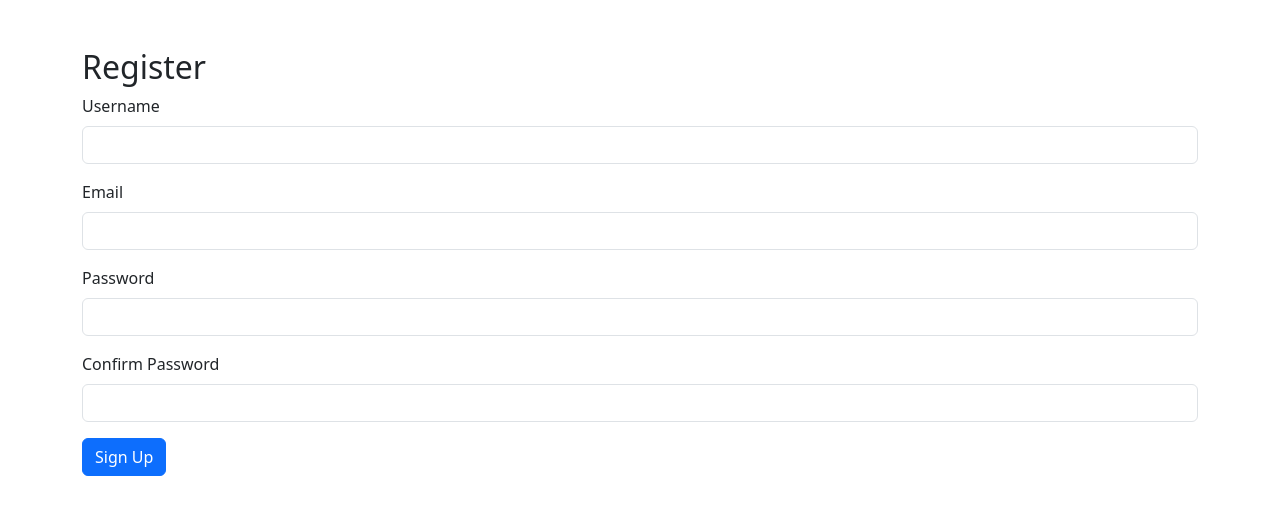
After one commit to brianngumbau/stock_market_tracker, a Flask app: page /register in a window 1280 px wide. The commit adds this page. Shown: the top 515 px of the page. Run offline with Flask 3, Linux system fonts and the light colour scheme.

Commit message:
user registration and authentication

```diff
--- a/app.py
+++ b/app.py
@@ -1,16 +1,53 @@
-from flask import Flask, jsonify, request, render_template
+from flask import Flask, jsonify, request, render_template, redirect, url_for, flash
 from pymongo import MongoClient
 from stock_api import get_stock_data
+from dotenv import load_dotenv
+import os
+from forms import RegistrationForm, LoginForm
+import bcrypt
+
+load_dotenv
 
 app = Flask(__name__)
+app.config['SECRET_KEY'] = os.getenv('SECRET_KEY')
 
-client = MongoClient("mongodb://localhost:27017/")
+client = MongoClient(os.getenv("MONGO_URI"))
 db = client['stock_market_tracker']
 stocks_collection = db['stocks']
+users_collection = db['users']
+
+@app.route('/register', methods=['GET', 'POST'])
+def register():
+    form = RegistrationForm()
+    if form.validate_on_submit():
+        hashed_password = bcrypt.hashpw(form.password.data.encode('utf-8'), bcrypt.gensalt())
+        user_data = {
+            "username": form.username.data,
+            "email": form.email.data,
+            "password": hashed_password.decode('utf-8')
+        }
+        users_collection.insert_one(user_data)
+        flash("Your account has been created!", 'success')
+        return redirect(url_for('login'))
+    return render_template('register.html', form=form)
+
+
+@app.route('/login', methods=['GET', 'POST'])
+def login():
+    form = LoginForm()
+    if form.validate_on_submit():
+        user = users_collection.find_one({"email": form.email.data})
+        if user and bcrypt.checkpw(form.password.data.encode('utf-8'), user['password'].encode('utf-8')):
+            flash('Login successful!', 'success')
+            return redirect(url_for('home'))
+        else:
+            flash('Login unsuccessful. Please check your email and password', 'danger')
+    return render_template('login.html', form=form)
 
 @app.route('/')
 def home():
     return render_template('home.html')
+
 
 @app.route('/search', methods=['POST'])
 def search_stock():
--- /dev/null
+++ b/forms.py
@@ -0,0 +1,16 @@
+from flask_wtf import FlaskForm
+from wtforms import StringField, PasswordField, SubmitField
+from wtforms.validators import DataRequired, Email, EqualTo
+
+class RegistrationForm(FlaskForm):
+    username = StringField('Username', validators=[DataRequired()])
+    email = StringField('Email', validators=[DataRequired(), Email()])
+    password = PasswordField('Password', validators=[DataRequired()])
+    confirm_password = PasswordField('Confirm Password', validators=[DataRequired(), EqualTo('password')])
+    submit = SubmitField('Sign Up')
+
+
+class LoginForm(FlaskForm):
+    email = StringField('Email', validators=[DataRequired(), Email()])
+    password = PasswordField('Password', validators=[DataRequired()])
+    submit = SubmitField('Login')
--- /dev/null
+++ b/templates/register.html
@@ -0,0 +1,36 @@
+<!DOCTYPE html>
+<html lang="en">
+<head>
+    <meta charset="UTF-8">
+    <meta name="viewport" content="width=device-width, initial-scale=1.0">
+    <title>Register</title>
+    <link href="https://cdn.jsdelivr.net/npm/bootstrap@5.3.3/dist/css/bootstrap.min.css" rel="stylesheet">
+</head>
+<body>
+    <div class="container mt-5">
+        <h2>Register</h2>
+        <form method="POST" action="{{ url_for('register') }}">
+            {{ form.hidden_tag() }}
+            <div class="mb-3">
+                {{ form.username.label(class="form-label") }}
+                {{ form.username(class="form-control") }}
+            </div>
+            <div class="mb-3">
+                {{ form.email.label(class="form-label") }}
+                {{ form.email(class="form-control") }}
+            </div>
+            <div class="mb-3">
+                {{ form.password.label(class="form-label") }}
+                {{ form.password(class="form-control") }}
+            </div>
+            <div class="mb-3">
+                {{ form.confirm_password.label(class="form-label") }}
+                {{ form.confirm_password(class="form-control") }}
+            </div>
+            <div class="mb-3">
+                {{ form.submit(class="btn btn-primary") }}
+            </div>
+        </form>
+    </div>
+</body>
+</html>
```
Also changed, not shown: templates/home.html (+36 -11 lines), templates/login.html (added, +28 -0 lines), 2 other files.
